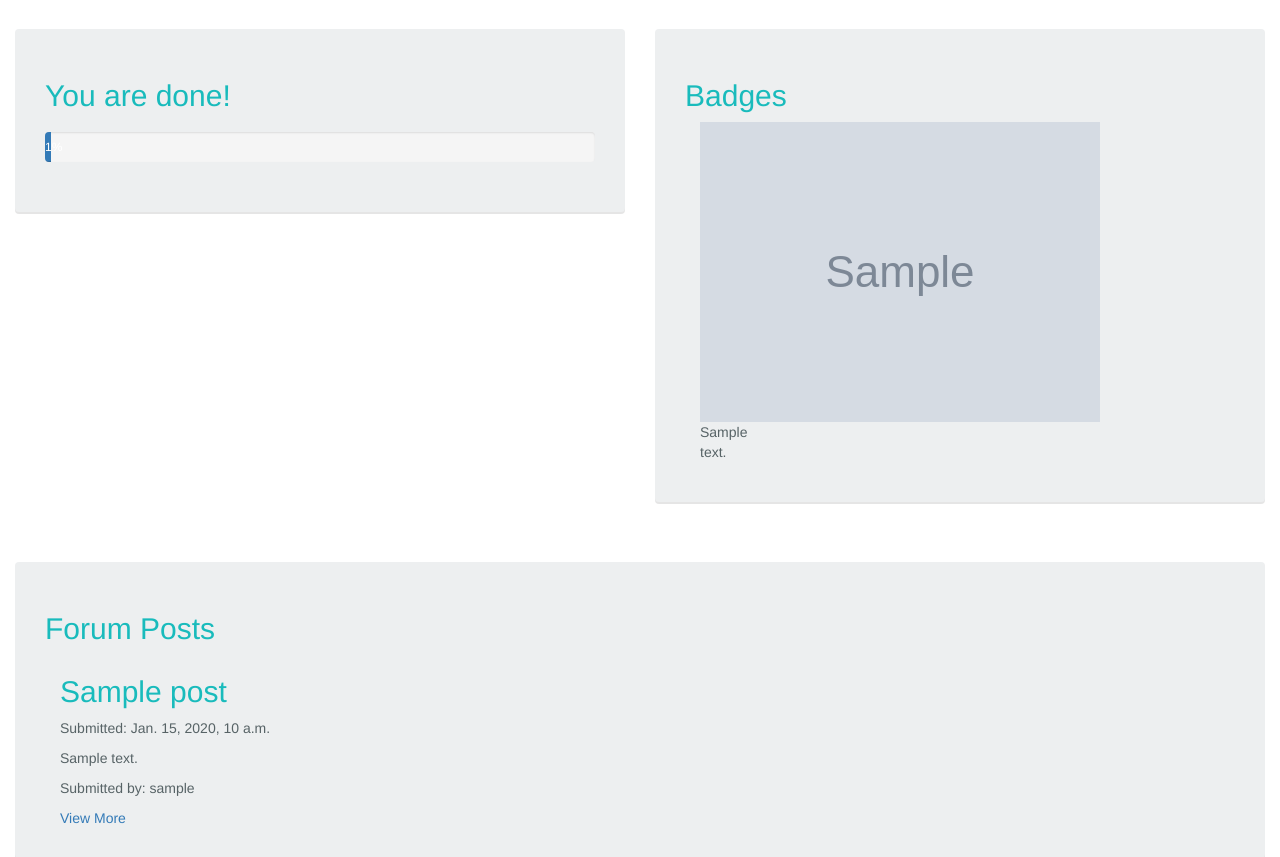
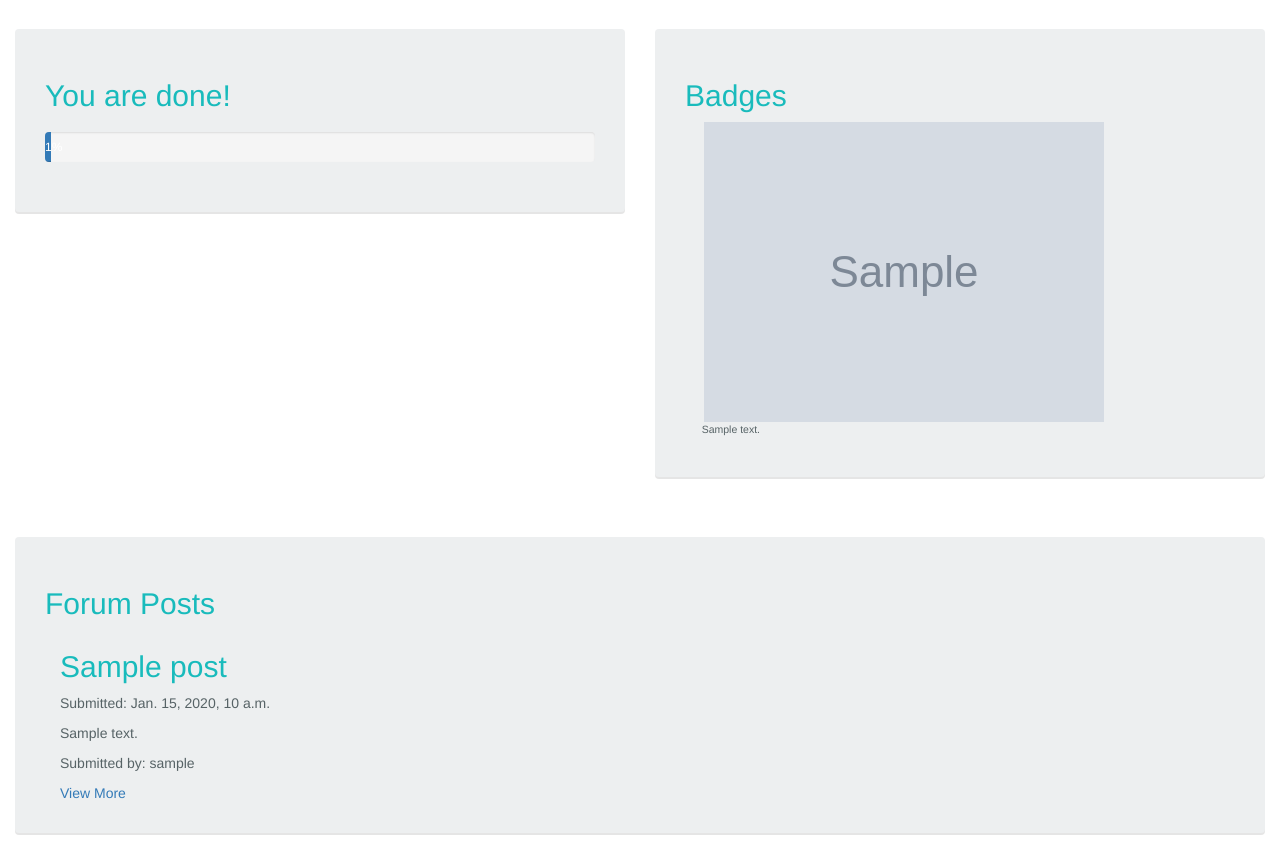
Before and after one commit to audiolion/WebII-Group-Project, a Django app: template Django_Files/home/templates/dashboard.html in a window 1280 px wide. Shown: the part 81-938 px from the top of the page. Run offline with Django 3.2, Linux system fonts and the light colour scheme; the template is opened without the code that fills it: most values are stand-ins (such as "Sample title", 1, 10 or a date in 2020); grey boxes marked "Sample" are stand-in pictures; some libraries are stand-ins or nearby versions.

Commit message:
Update base.css

```diff
--- a/Django_Files/home/static/base.css
+++ b/Django_Files/home/static/base.css
@@ -263,10 +263,20 @@ button, input[type="submit"] {
     margin: 60px;
 }
 
+.irregex-badge {
+    text-align: center;
+}
+
+.irregex-badge p {
+    font-size: 75%;
+}
+
 .irregex-badge img {
     margin: auto;
     display: block;
+    padding-left: 7%;
 }
+
 
 .dashboard h1, .dashboard h2, .dashboard h3, .dashboard h4, .dashboard h5, .dashboard h6 {
     color: #19BBBC;
```
